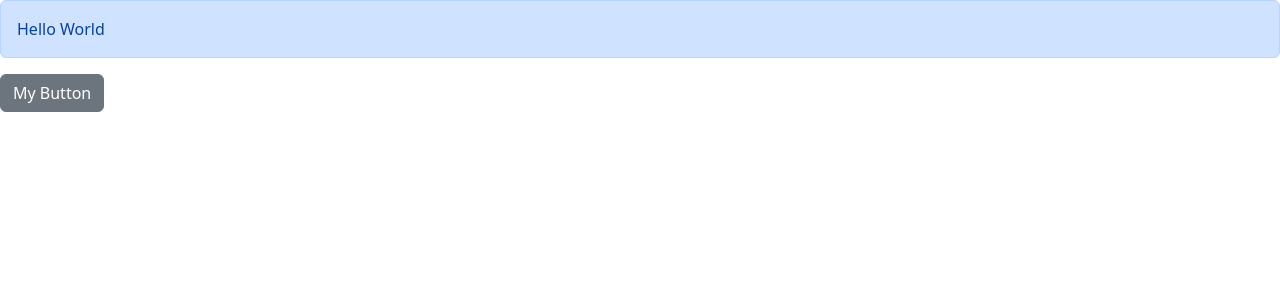
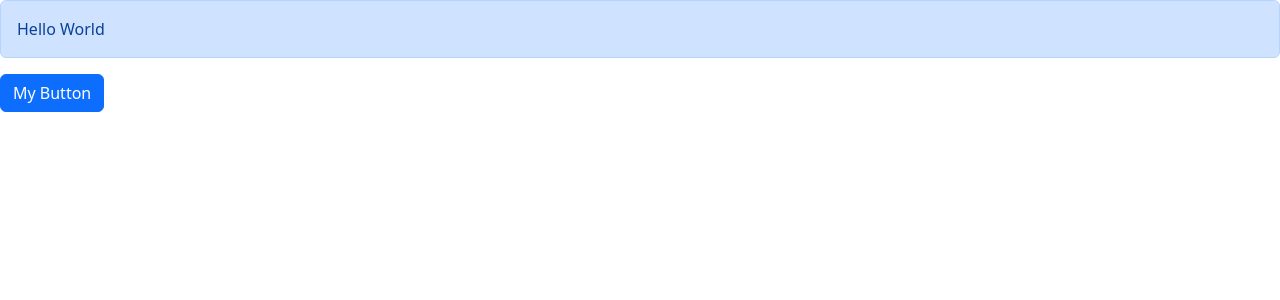
Before and after one commit to cassiasamp/react_mosh, a React (Vite) app: page / in a window 1280 px wide. Shown: the top 300 px of the page. Built offline with nearby package versions, Linux system fonts and the light colour scheme.

Commit message:
making button optional and defining colors that can be used

```diff
--- a/src/App.tsx
+++ b/src/App.tsx
@@ -7,7 +7,7 @@ function App(){
       <Alert>
         Hello <span>World</span>
       </Alert>
-      <Button color="secondary" onClick={() => console.log('Clicked')}>My Button</Button>
+      <Button color='primary' onClick={() => console.log('Clicked')}>My Button</Button>
     </div>
   );
 }
--- a/src/components/Button.tsx
+++ b/src/components/Button.tsx
@@ -1,10 +1,10 @@
 interface Props {
     children : string;
-    color: string;
+    color?: 'primary' | 'secondary' | 'danger';
     onClick: () => void;
 }
 
-const Button = ({children, color, onClick}: Props) => {
+const Button = ({children, color = 'primary', onClick}: Props) => {
     return (
         <button type="button" className={'btn btn-' + color} onClick={onClick}>{children}</button>
     )
```
